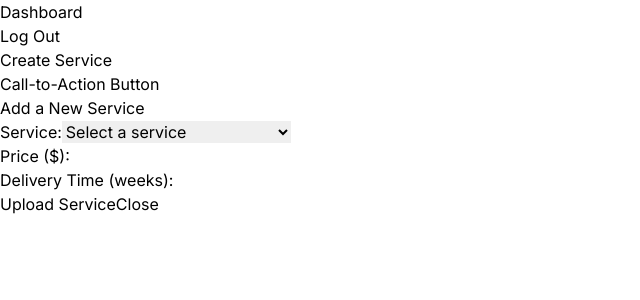
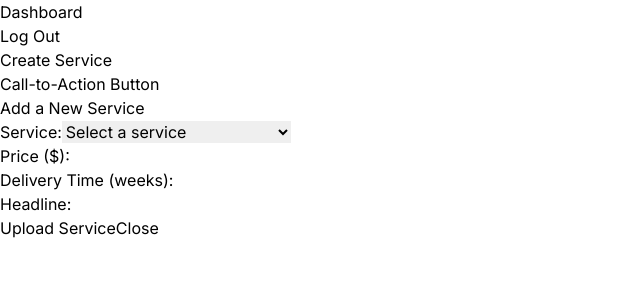
Before and after one commit to tristanbecnel87/locol-app, a Next.js app: page /dashboard in a window 1280 px wide. Both pictures are taken after a click on the button "Call-to-Action Button". Shown: the top 300 px of the page, without its empty margins (0-640 px from the left). Built offline with nearby package versions, Linux system fonts and the light colour scheme.

Commit message:
users can now upload a headline for their service

```diff
--- a/app/dashboard/page.js
+++ b/app/dashboard/page.js
@@ -7,6 +7,7 @@ const Page = () => {
   const [price, setPrice] = useState('');
   const [deliveryTime, setDeliveryTime] = useState('');
   const [isModalOpen, setIsModalOpen] = useState(false);
+  const [headline, setHeadline] = useState('');
 
   const services = [
     { name: 'Social Media Marketing', value: 'social-media-marketing' },
@@ -32,17 +33,24 @@ const Page = () => {
     setDeliveryTime(event.target.value);
   };
 
+  const handleHeadlineChange = (event) => {
+    setHeadline(event.target.value);
+  };
+
+
   const handleServiceUpload = () => {
     // Perform actions to upload the service details, e.g., save to backend
     console.log('Selected Service:', selectedService);
     console.log('Price:', price);
     console.log('Delivery Time:', deliveryTime);
+    console.log('Headline:', headline)
 
     // Prepare the data to be uploaded
     const serviceData = {
       serviceName: selectedService,
       price: price,
       deliveryTime: deliveryTime,
+      headline: headline,
     };
 
     uploadService(serviceData);
@@ -51,6 +59,7 @@ const Page = () => {
     setSelectedService('');
     setPrice('');
     setDeliveryTime('');
+    setHeadline('');
 
     // Close the modal
     setIsModalOpen(false);
@@ -74,6 +83,7 @@ const Page = () => {
         deliveryTime: serviceData.deliveryTime,
         price: serviceData.price,
         serviceName: serviceData.serviceName,
+        headline: serviceData.headline,
       };
 
       // Convert the data to a JSON string
@@ -124,6 +134,10 @@ const Page = () => {
               <label htmlFor="deliveryTime">Delivery Time (weeks):</label>
               <input type="number" id="deliveryTime" value={deliveryTime} onChange={handleDeliveryTimeChange} />
             </div>
+             <div>
+              <label htmlFor="headline">Headline:</label>
+              <input type="text" id="headline" value={headline} onChange={handleHeadlineChange} />
+            </div>
             <button onClick={handleServiceUpload}>Upload Service</button>
             <button onClick={closeModal}>Close</button>
           </div>
--- a/app/marketplace/page.js
+++ b/app/marketplace/page.js
@@ -29,10 +29,12 @@ const Page = () => {
             const deliveryTime = serviceData.deliveryTime;
             const price = serviceData.price;
             const serviceName = serviceData.serviceName;
+            const headline = serviceData.headline;
 
             console.log('Delivery Time:', deliveryTime);
             console.log('Price:', price);
             console.log('Service Name:', serviceName);
+            console.log('Headline', headline);
 
             return serviceData;
           } catch (error) {
@@ -60,6 +62,7 @@ const Page = () => {
             <h3>Service: {service.serviceName}</h3>
             <p>Price: ${service.price}</p>
             <p>Delivery Time: {service.deliveryTime} weeks</p>
+            <p>Headline: {service.headline}</p>
           </div>
         ))}
       </div>
```
Also changed, not shown: 1 other file (tests, documents, lock files or other folders).
